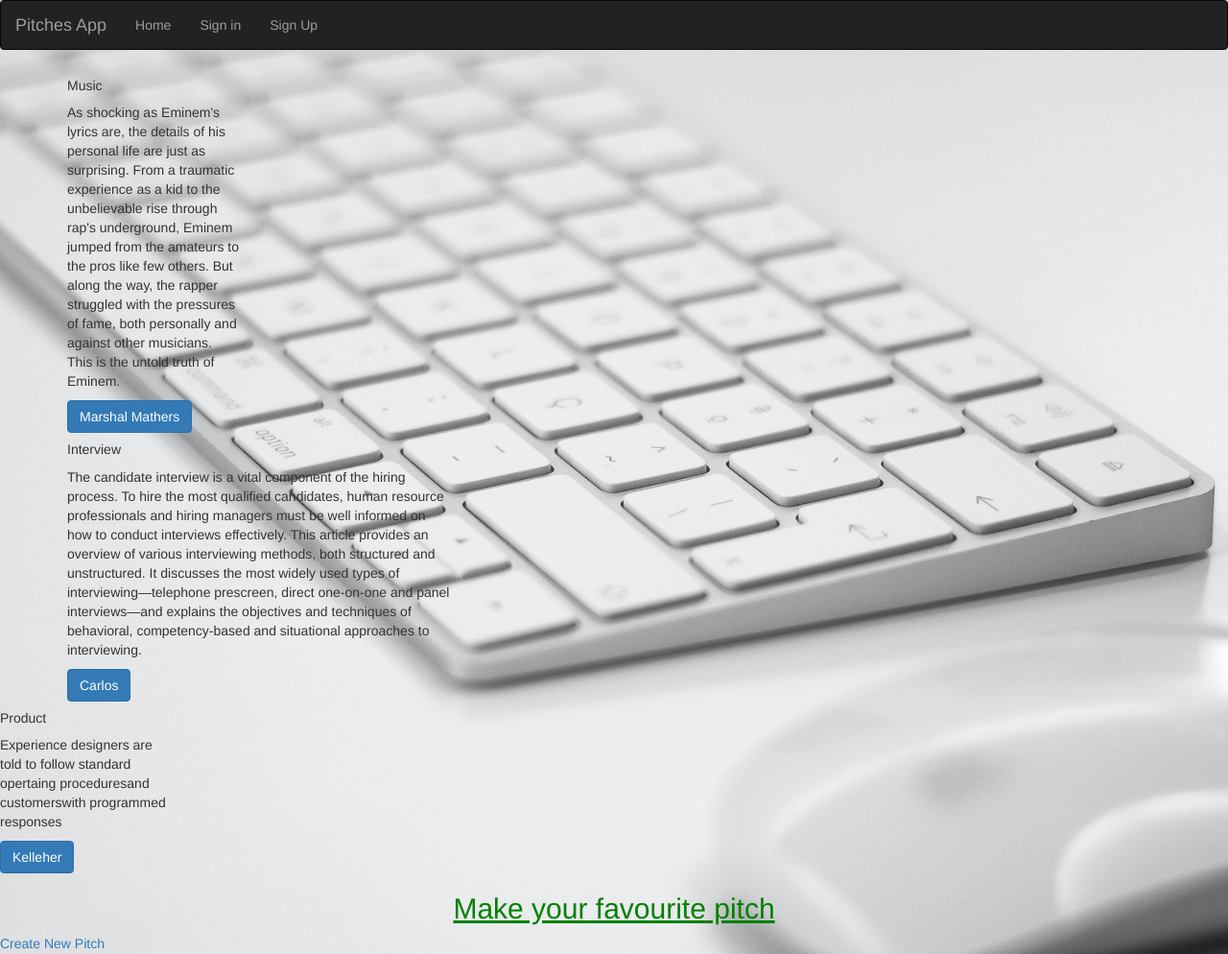
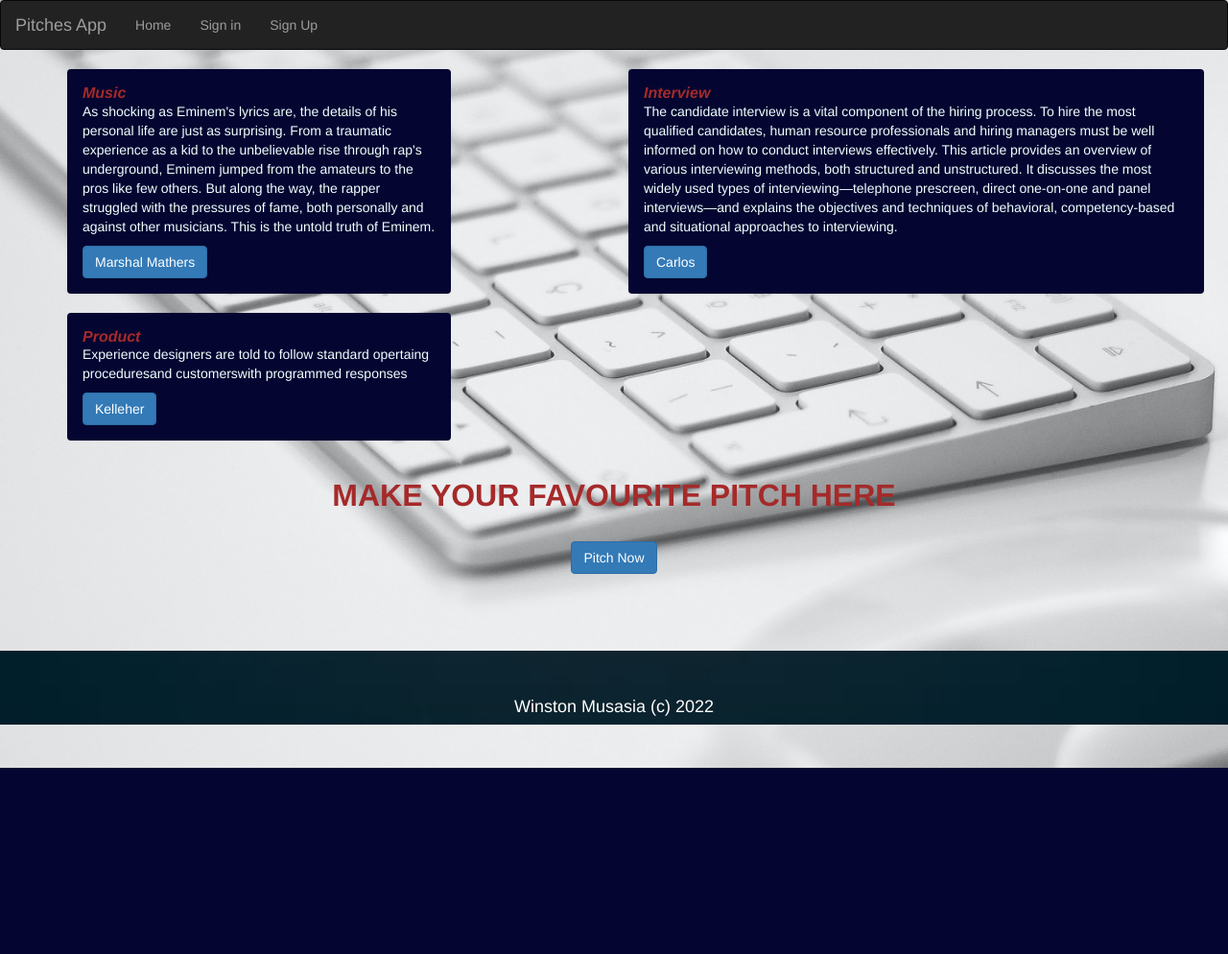
Before and after one commit to BM-Winston/Pitches-App, a Flask app: page / in a window 1280 px wide. Shown: the whole page at 96% size. After the commit the page ends 800 px from the top, so only its background shows below. Run offline with Flask 2, Linux system fonts and the light colour scheme; data that the repository does not hold is empty; some libraries are stand-ins or nearby versions.

Commit message:
Add styling

```diff
--- a/app/static/css/styles.css
+++ b/app/static/css/styles.css
@@ -4,3 +4,46 @@ body{
     background-position: center;
     background-size: cover;
 }
+
+h5{
+    font-weight: 700;
+    font-size: 4vh;
+
+}
+.pitch{
+    font-size: 17vh;
+    color: red;
+font-weight:bolder ;
+}
+
+.panel-title{
+    font-style: italic;
+    color: brown;
+}
+
+.panel{
+    background-color: rgb(4, 6, 49);
+}
+p{
+    color: azure;
+}
+
+footer{
+    background-image: url(../images/bg2.jpeg);
+    background-repeat: no-repeat;
+    background-position: center;
+    background-size: cover;
+    height: 4vh;
+    padding: 3%;
+}
+
+h4{
+
+    color: white;
+}
+
+h3{
+    color: brown;
+    font-weight: 900;
+    border: 3vh;
+}
--- a/app/templates/auth/signup.html
+++ b/app/templates/auth/signup.html
@@ -2,7 +2,7 @@
 {% import 'bootstrap/wtf.html' as wtf%}
 
 {% block content %}
-    <h1>Sign Up</h1>
+    <h1 align="center">Sign Up</h1>
     <div class="container">
         <div class="row">
             <div class="col-md-2"> </div>
--- a/app/templates/index.html
+++ b/app/templates/index.html
@@ -1,6 +1,7 @@
 {% extends 'bootstrap/base.html'%}
 <!DOCTYPE html>
-<html>
+
+
 <head>
     <meta charset="utf-8">
     {% if title %}
@@ -21,40 +22,67 @@
 </header>
 {%block content%}
 <link rel="stylesheet" type="text/css" href="{{ url_for('static',filename='css/styles.css') }}">
-<body>
+
+
 
 <div class="container">
-    <div class="card" style="width: 18rem;">
-        <div class="card-body">
-            <h5 class="card-title">Music</h5>
-            <p class="card-text">As shocking as Eminem's lyrics are, the details of his personal life are just as surprising. From a traumatic experience
-            as a kid to the unbelievable rise through rap's underground, Eminem jumped from the amateurs to the pros like few
-            others. But along the way, the rapper struggled with the pressures of fame, both personally and against other musicians.
+    <div class="row">
+        <div class="col-md-6">
+            <div class="panel" style="width: 40rem;">
+                <div class="panel-body">
+                    <h5 class="panel-title">Music</h5>
+                    <p class="panel-text">As shocking as Eminem's lyrics are, the details of his personal life are just
+                        as
+                        surprising. From a traumatic experience
+                        as a kid to the unbelievable rise through rap's underground, Eminem jumped from the amateurs to
+                        the
+                        pros like few
+                        others. But along the way, the rapper struggled with the pressures of fame, both personally and
+                        against other musicians.
                         This is the untold truth of Eminem.
 
                     </p>
                     <a href="#" class="btn btn-primary">Marshal Mathers</a>
                 </div>
             </div>
+
         </div>
-<div class="container">
-
-    <div class="card" style="width: 40rem;">
-        <div class="card-body">
-        <h5 class="card-title">Interview</h5>
-        <p class="card-text">The candidate interview is a vital component of the hiring process. To hire the most qualified candidates, human
-        resource professionals and hiring managers must be well informed on how to conduct interviews effectively. This article
-        provides an overview of various interviewing methods, both structured and unstructured. It discusses the most widely
-        used types of interviewing—telephone prescreen, direct one-on-one and panel interviews—and explains the objectives and
+        <div class="col-md-6">
+            <div class="panel" style="width: 60rem;">
+                <div class="panel-body">
+                    <h5 class="panel-title">Interview</h5>
+                    <p class="panel-text">The candidate interview is a vital component of the hiring process. To hire
+                        the
+                        most qualified candidates, human
+                        resource professionals and hiring managers must be well informed on how to conduct interviews
+                        effectively. This article
+                        provides an overview of various interviewing methods, both structured and unstructured. It
+                        discusses
+                        the most widely
+                        used types of interviewing—telephone prescreen, direct one-on-one and panel interviews—and
+                        explains
+                        the objectives and
                         techniques of behavioral, competency-based and situational approaches to interviewing.</p>
                     <a href="#" class="btn btn-primary">Carlos</a>
                 </div>
             </div>
+
         </div>
-    <div class="card" style="width: 18rem;">
-        <div class="card-body">
-        <h5 class="card-title">Product</h5>
-        <p class="card-text">Experience designers are told to follow standard opertaing proceduresand customerswith programmed responses</p>
+
+    </div>
+
+
+
+
+
+
+
+
+    <div class="panel" style="width: 40rem;">
+        <div class="panel-body">
+            <h5 class="panel-title">Product</h5>
+            <p class="panel-text">Experience designers are told to follow standard opertaing proceduresand
+                customerswith programmed responses</p>
             <a href="#" class="btn btn-primary">Kelleher</a>
         </div>
     </div>
@@ -62,38 +90,53 @@
 
 
 
-    <h2 style = "color: green;"class="text-center"><u>Make your favourite pitch</u></h2>
-    <a href="/create_new">Create New Pitch</a>
+<div class="container" align="center">
+    <h3 style="font-size: 4vh;">MAKE YOUR FAVOURITE PITCH HERE</h3>
+    <br>
+
+    <a href="/create_new" class="btn btn-primary">Pitch Now</a>
+    <br>
+    <br>
     <div class="row">
-        <div class="col-md-6">
         {% for pitch in pitches %}
-            <div class="card">
-                <div class="card-body">
-                    <h3 class="card-title">Category : {{ pitches.category }}</h3>
-                    <p class="card-text">Pitch : {{ pitch.context }}</h4>
-                    <p class="card-text">Posted by : {{users.username}}</p>
-                    <a class=" btn btn-info" href="{{ url_for('main.new_comment', pitch_id = pitch.id)}}">Comment</a>
-                    <a class=" btn btn-info"
+        <div class="col-md-4">
+
+            <div class="panel">
+                <div class="panel-body">
+                    <h3 class="panel-title">Category : {{ pitches.category }}</h3>
+                    <p class="panel-text">Pitch : {{ pitch.context }}</h4>
+                    <p class="panel-text">Posted by : {{users.username}}</p>
+                    <a class=" btn btn-success" href="{{ url_for('main.new_comment', pitch_id = pitch.id)}}">Comment</a>
+                    <a class=" btn btn-primary"
                         href="{{url_for('main.like',id = pitch.id)}}">Upvotes:{{pitch.upvote.count()}}</a>
                     <a class=" btn btn-danger"
                         href="{{url_for('main.dislike',id = pitch.id)}}">Downvotes:{{pitch.downvote.count()}}</a>
                 </div>
             </div>
         </div>
+        {% endfor %}
     </div>
 </div>
-</div>
+<br>
+<br>
+<br>
 
 
-        {% endfor %}
+<footer>
+    <h4 align="center">Winston Musasia (c) 2022</h4>
+</footer>
 
 
 
 
 
 
-</body>
+
+
+
+
+
+
+
 
 {%endblock%}
-
-</html>
--- a/manage.py
+++ b/manage.py
@@ -5,7 +5,7 @@ from flask_migrate import Migrate, MigrateCommand
 
 
 #Creating app instance
-app = create_app('development')
+app = create_app('production')
 manager = Manager(app)
 manager.add_command('server',Server)
 migrate = Migrate(app,db)
```
Lines whose indentation alone changed are shown as unchanged.
